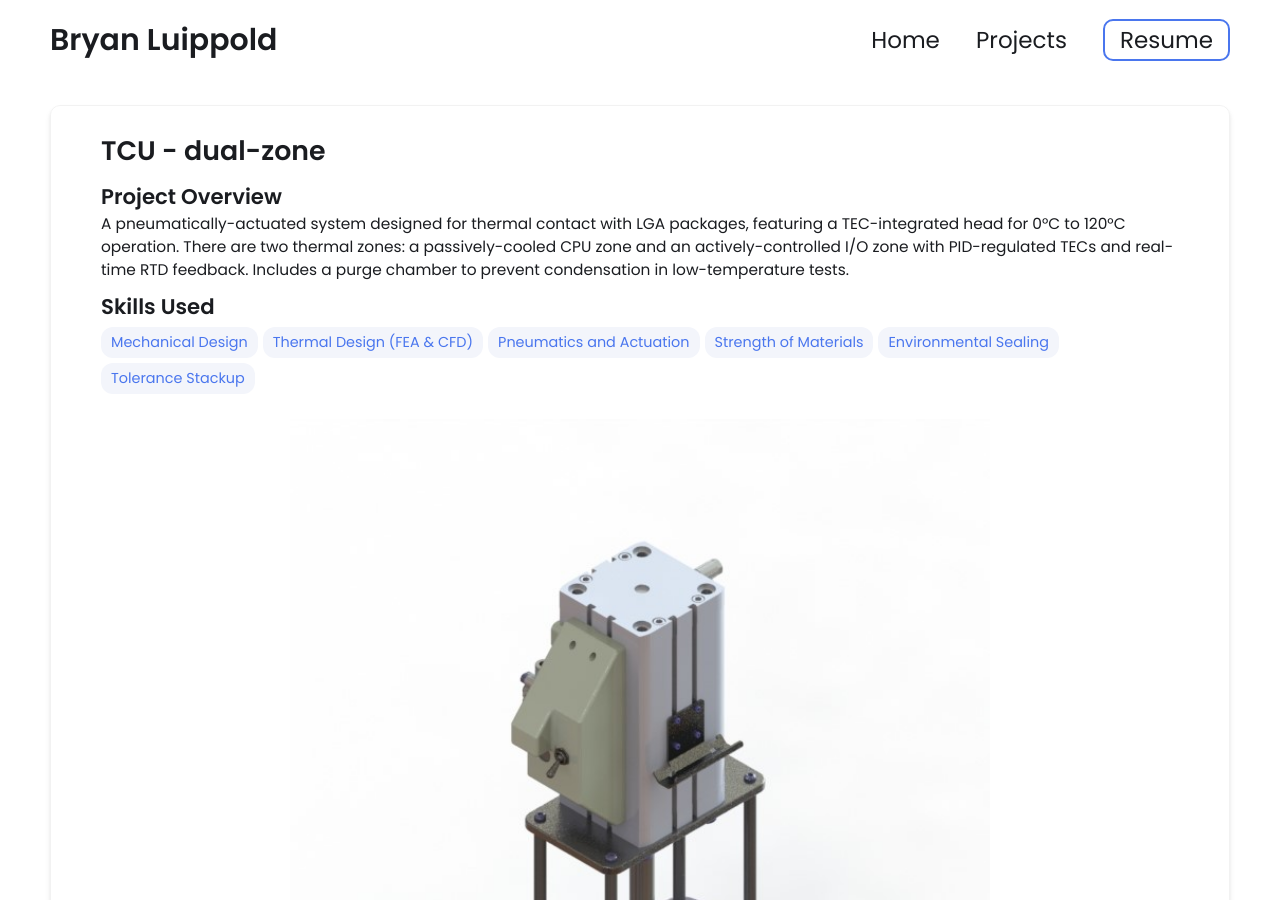
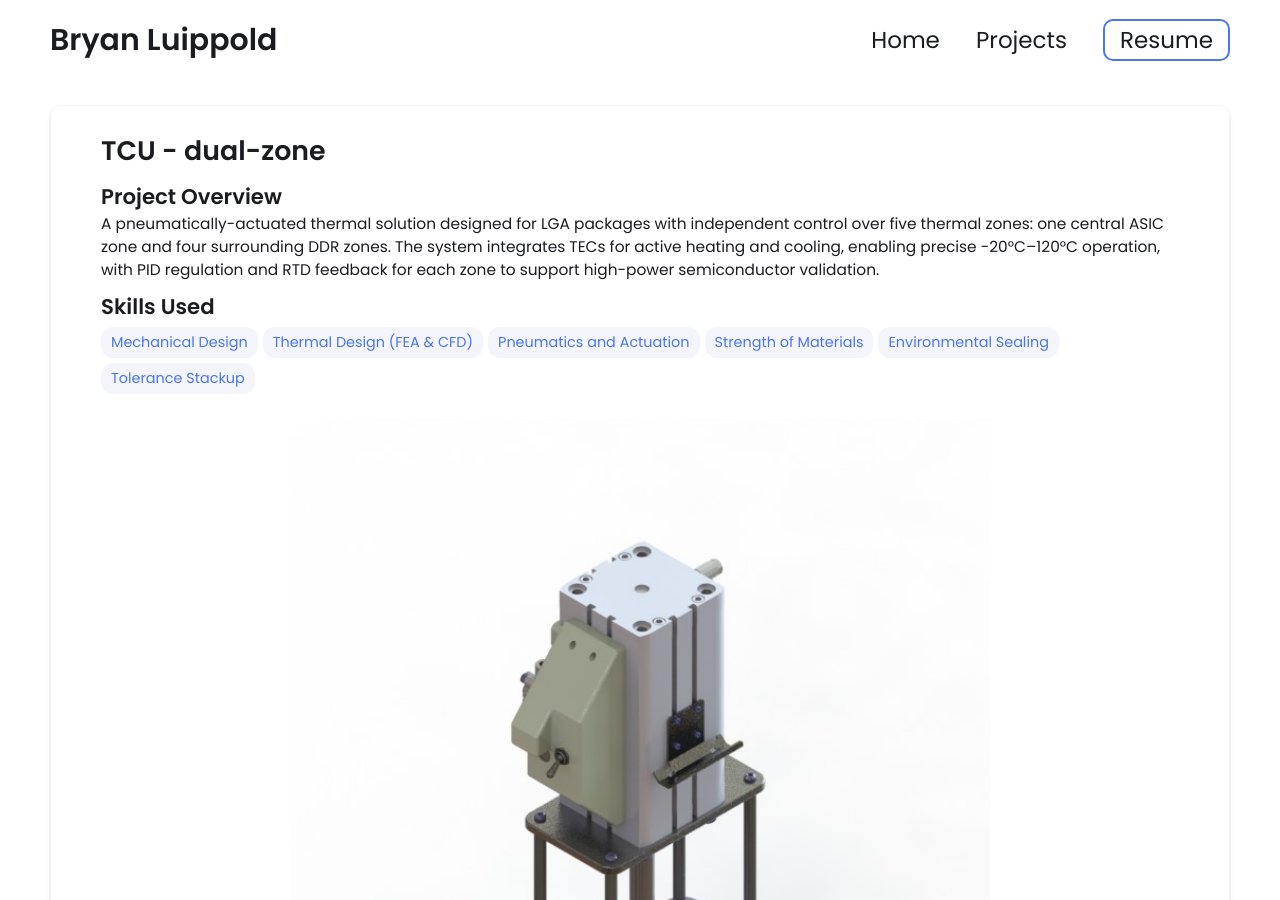
Before and after one commit to bluippold/bluippold.github.io, a Jekyll site: the page built from _projects/TCU1/index.md, in a window 1280 px wide and 900 px high. Built offline with Jekyll 4.4.1, drawn with Linux system fonts in a browser that asks for light colours.

Commit message:
Update index.md

```diff
--- a/_projects/TCU1/index.md
+++ b/_projects/TCU1/index.md
@@ -1,7 +1,7 @@
 ---
 layout: post
 title: TCU - dual-zone
-description: "A pneumatically-actuated system designed for thermal contact with LGA packages, featuring a TEC-integrated head for 0°C to 120°C operation. There are two thermal zones: a passively-cooled CPU zone and an actively-controlled I/O zone with PID-regulated TECs and real-time RTD feedback. Includes a purge chamber to prevent condensation in low-temperature tests."
+description: "A pneumatically-actuated thermal solution designed for LGA packages with independent control over five thermal zones: one central ASIC zone and four surrounding DDR zones. The system integrates TECs for active heating and cooling, enabling precise -20°C–120°C operation, with PID regulation and RTD feedback for each zone to support high-power semiconductor validation."
 skills:
 - Mechanical Design
 - Thermal Design (FEA & CFD)
```
